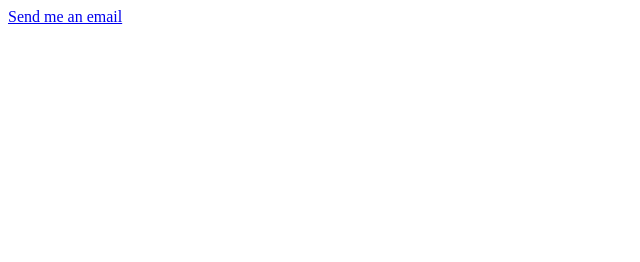
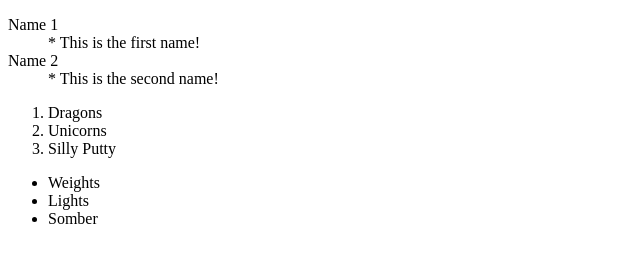
Before and after one commit to mGenerator/fcc_fullstack_bgn, a plain HTML site: page index.html in a window 1280 px wide. Shown: the whole page, without its empty margins (0-640 px from the left). Drawn offline with Linux system fonts and the light colour scheme.

Commit message:
Lists and Description Topics

```diff
--- a/index.html
+++ b/index.html
@@ -2,12 +2,28 @@
 <html lang="en">
 <head>
 
-    <title>titles and favicons</title>
-    <link rel="icon" href="https://external-content.duckduckgo.com/iu/?u=https%3A%2F%2Fpaydendyer.com%2Fimages%2Ffreecodecamp.jpg&f=1&nofb=1&ipt=d761ccd0fd3ed44b9fc8c431804b350a439c9c78573be902c3e651eae7d1e259&ipo=images">
+    <title>Lists and Description Topics</title>
+
 </head>
 <body>
-    <!-- target="_blank" makes the link open in a new tab, instead of the default same tab -->
-    <a href="mailto:sample@sample.com">Send me an email</a>
+    <dl>
+        <dt>Name 1</dt>
+        <dd>* This is the first name!</dd>
+        <dt>Name 2</dt>
+        <dd>* This is the second name!</dd>
+    </dl>
+
+    <ol>
+        <li>Dragons</li>
+        <li>Unicorns</li>
+        <li>Silly Putty</li>
+    </ol>
+
+    <ul>
+        <li>Weights</li>
+        <li>Lights</li>
+        <li>Somber</li>
+    </ul>
 
 </body>
 </html>
```
